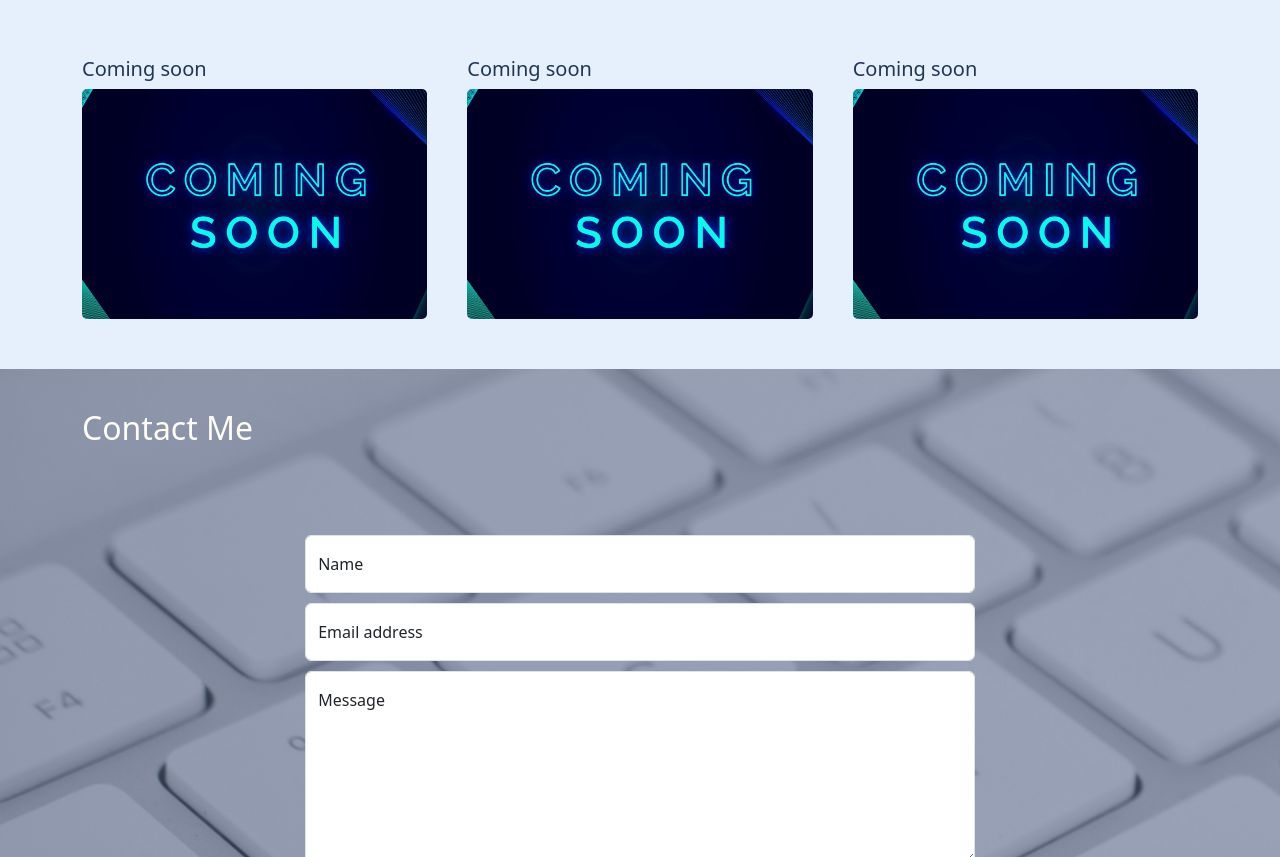
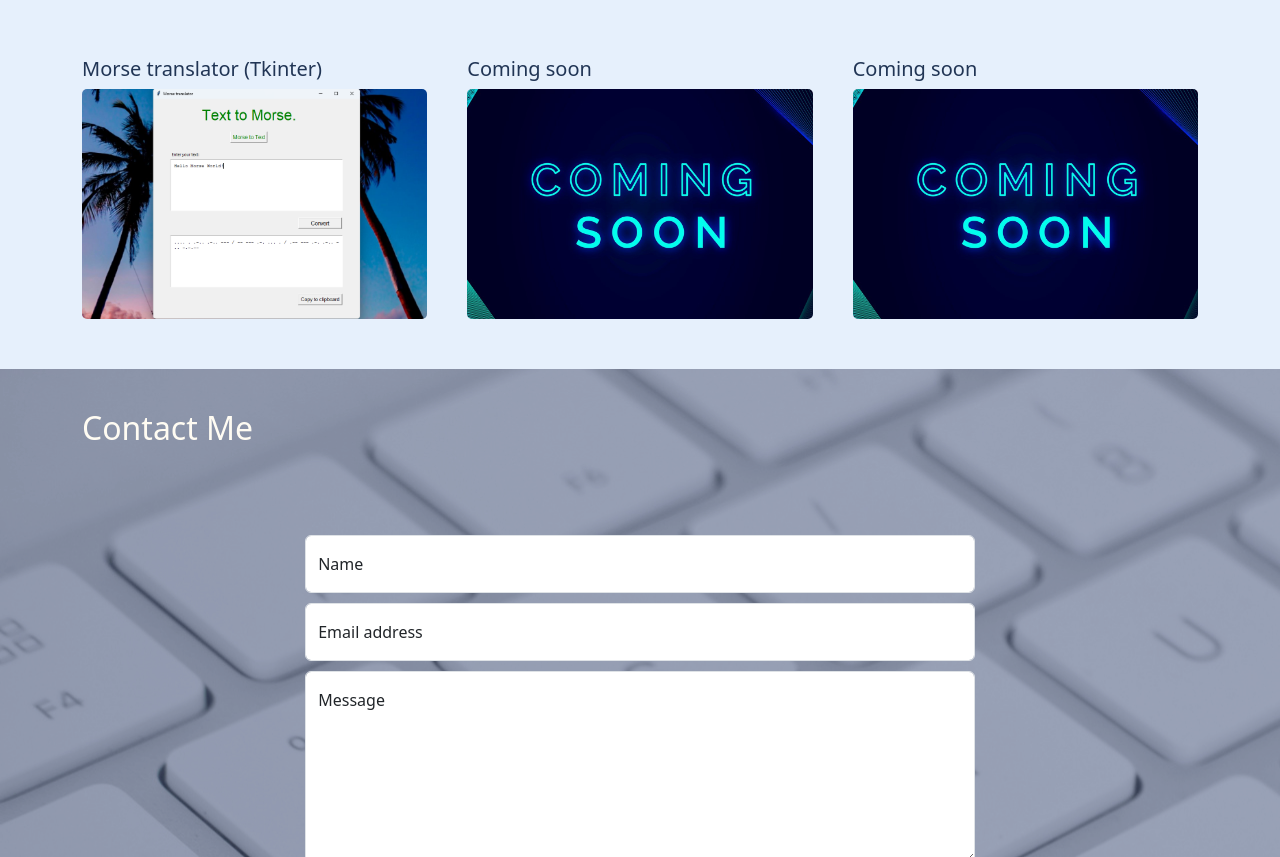
Before and after one commit to istigal/portfolio-page, a plain HTML site: page index.html in a window 1280 px wide. Shown: the part 2591-3448 px from the top of the page. Drawn offline with nearby package versions, Linux system fonts and the light colour scheme.

Commit message:
add morse-tk

```diff
--- a/index.html
+++ b/index.html
@@ -149,12 +149,12 @@
         </a>
         </div>
         <div class="project-container">
-          <a href="#projects">
+          <a href="https://github.com/istigal/morse-tkinter">
           <div>
-          <h5>Coming soon</h5>
+          <h5>Morse translator (Tkinter)</h5>
           </div>
           <div class="img-container">
-            <img src="assets/img/coming.jpg" alt="coming soon" />
+            <img src="assets/img/morse-tk.png" alt="coming soon" />
           </div>
         </a>
         </div>
```
